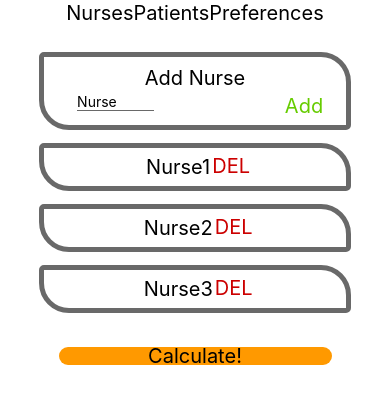
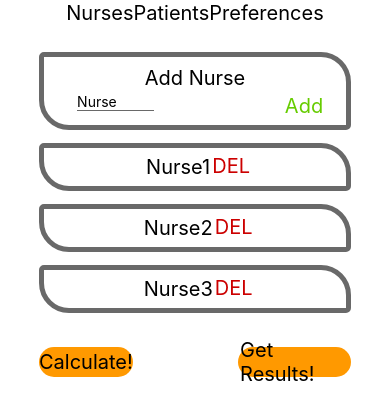
Before and after one commit to Sarah-Hanson/NurseAppReactProject, a React Native app in the folder app/: screen / in a window 390 px wide. Shown: the top 420 px of the page. Built offline with nearby package versions, Linux system fonts and the light colour scheme.

Commit message:
adjust app and to use the "prod" heroku server and made the two button method

```diff
--- a/app/App.tsx
+++ b/app/App.tsx
@@ -8,7 +8,7 @@ import axios from 'axios';
 
 const App = () => {
   const [results, changeResults] = useState([]);
-  axios.defaults.baseURL = 'http://192.168.1.66:3430';
+  axios.defaults.baseURL = 'http://sarah-nurse-app.herokuapp.com';
   axios.defaults.headers.post['Content-Type'] = 'application/json';
   return (
     <SafeAreaView
--- a/app/Components/AddingPage/addingPage.tsx
+++ b/app/Components/AddingPage/addingPage.tsx
@@ -6,7 +6,7 @@ import {colors, Spacer, TextBig, TextSmall} from '../common';
 import {AddPatient} from './addPatient';
 import {AddNurse} from './addNurse';
 import {AddPreference} from './addPreference';
-import {TouchableOpacity} from 'react-native';
+import {Alert, TouchableOpacity, View} from 'react-native';
 import axios from 'axios';
 
 export const AddingPage = ({
@@ -35,21 +35,29 @@ export const AddingPage = ({
   const submitList = () => {
     console.log('**Submit Pressed**');
     axios
-      .post(
-        '/schedule',
-        {
+      .post('/schedule', {
         nurses: nurseList,
         patients: patientList,
         preferences: preferenceList,
-        },
-        {timeout: 300000},
-      )
+      })
       .then((res) => {
-        console.log('**Calculation Finished**');
+        Alert.alert(
+          'Server called, please press second button in about 5 mins',
+        );
         console.warn(res.data);
-        changeResults(res.data);
       })
       .catch((e) => console.log('Error: ' + e.message + ' res ' + e.data));
+  };
+
+  const getList = () => {
+    axios.get('/schedule').then((res) => {
+      let results = res.data;
+      if (results !== {status: 'pending'}) {
+        changeResults(res.data);
+      } else {
+        Alert.alert('Pending Please try again later');
+      }
+    });
   };
 
   return (
@@ -127,17 +135,36 @@ export const AddingPage = ({
           },
         ]}
       />
+      <View
+        style={{
+          flexDirection: 'row',
+          height: '10%',
+          width: '100%',
+          justifyContent: 'space-between',
+        }}>
         <TouchableOpacity
           style={{
-          height: '5%',
-          width: '70%',
+            height: 30,
             backgroundColor: colors.orange,
             borderRadius: 15,
             justifyContent: 'center',
+            marginLeft: '10%',
           }}
           onPress={() => submitList()}>
           <TextBig text={'Calculate!'} />
         </TouchableOpacity>
+        <TouchableOpacity
+          style={{
+            height: 30,
+            backgroundColor: colors.orange,
+            borderRadius: 15,
+            justifyContent: 'center',
+            marginRight: '10%',
+          }}
+          onPress={() => getList()}>
+          <TextBig text={'Get Results!'} />
+        </TouchableOpacity>
+      </View>
     </>
   );
 };
```
Lines whose indentation alone changed are shown as unchanged.
